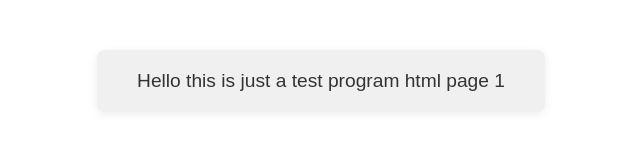
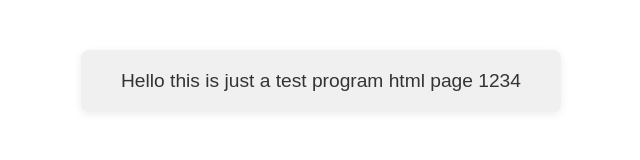
Before and after one commit to procommun/untitled-project, a plain HTML site: page index.html in a window 1280 px wide. Shown: the whole page, without its empty margins (319-959 px from the left). Drawn offline with Linux system fonts and the light colour scheme.

Commit message:
Updated to 1234

```diff
--- a/index.html
+++ b/index.html
@@ -19,7 +19,7 @@
 </head>
 <body>
     <div class="test-block">
-        Hello this is just a test program html page 1
+        Hello this is just a test program html page 1234
     </div>
 </body>
 </html>
```
